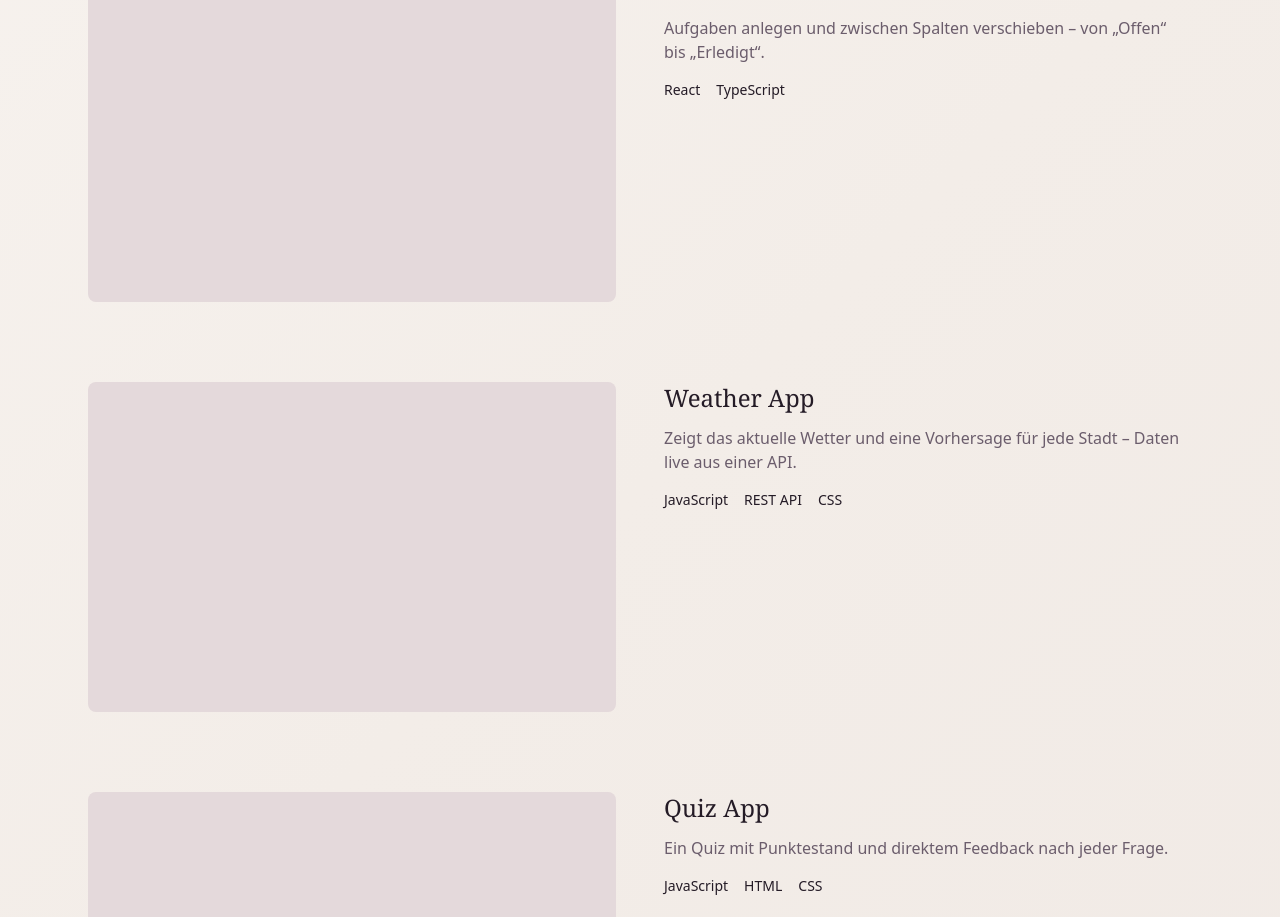
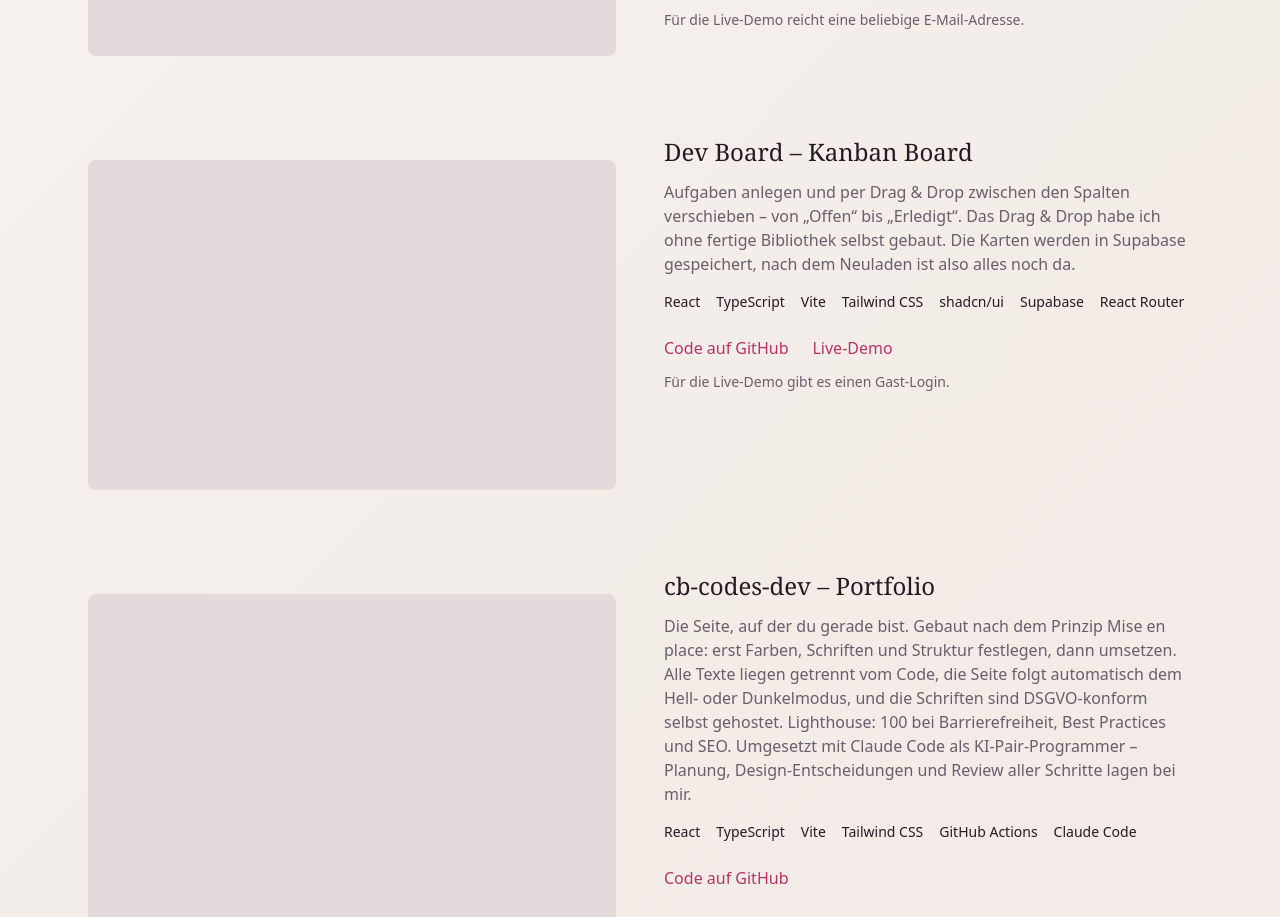
Before and after one commit to SilentCrouwd/cb-codes-dev, a React (Vite) app: page / in a window 1280 px wide. Shown: the part 1880-2797 px from the top of the page. Built offline with nearby package versions, Linux system fonts and the light colour scheme.

Commit message:
feat: update portfolio content and project descriptions for clarity and detail

```diff
--- a/src/content/about.ts
+++ b/src/content/about.ts
@@ -6,8 +6,8 @@ export type AboutContent = {
 export const about: AboutContent = {
   heading: 'Über mich',
   paragraphs: [
-    'Ich bin gelernter Koch. In der Küche entscheidet sich vieles, bevor der erste Gast kommt: Mise en place. Jedes Messer liegt an seinem Platz, jede Zutat ist vorbereitet.',
-    'Genau so arbeite ich heute mit Code. Ich bilde mich gerade zum Frontend-Entwickler weiter und baue mit meinem kleinen Unternehmen Websites für kleine Firmen – gut geplant, sauber umgesetzt.',
-    'Aus der Küche bringe ich mit: Ruhe, wenn es stressig wird, Teamarbeit und Termine, die gehalten werden.',
+    '18 Jahre war ich À-la-carte-Koch – in Restaurants, Hotels und im Catering. Dort habe ich gelernt, was ich heute beim Entwickeln brauche: ruhig bleiben, wenn es stressig wird. Den Überblick behalten, wenn vieles gleichzeitig fertig werden muss. Und alles vorbereiten, bevor es losgeht – in der Küche heißt das Mise en place.',
+    'Ich lerne am besten, indem ich Dinge baue. Deshalb habe ich mich für die Weiterbildung bei DevKarriere entschieden, die genau darauf setzt. Frontend und KI habe ich abgeschlossen, jetzt folgt das Backend. KI nutze ich dabei als Lernpartner und Tutor: Sie erklärt, ich verstehe und entscheide. Mein Ziel: Fullstack-Entwickler.',
+    'Am liebsten gestalte ich – aufgeräumte Oberflächen, bei denen jedes Element seinen Platz hat und nichts zufällig dort liegt. Und mal ehrlich: Gibt es etwas Besseres als den Moment, in dem die eigene Idee am Ende funktioniert?',
   ],
 };
--- a/src/content/projects.ts
+++ b/src/content/projects.ts
@@ -8,6 +8,8 @@ export type Project = {
   description: string;
   tech: string[];
   links: ProjectLink[];
+  /** Optional hint shown below the links, e.g. how to log in to the demo */
+  note?: string;
 };
 
 export type ProjectsContent = {
@@ -19,46 +21,127 @@ export const projectsSection: ProjectsContent = {
   heading: 'Projekte',
   projects: [
     {
-      title: 'Business App',
+      title: 'araDine – Business App',
       description:
-        'Eine Web-App für kleine Betriebe, die den Arbeitsalltag übersichtlicher macht.',
-      tech: ['React', 'TypeScript', 'Tailwind CSS'],
-      links: [],
+        'Im Betrieb laufen Bewirtungen noch über Formular, Drucker und Scanner. araDine bildet den ganzen Ablauf digital ab: von der Buchung über ein Dashboard für Mitarbeitende bis zur Übersicht für die Betriebsleitung. Herzstück ist ein mehrstufiges Formular, dessen Daten über vier Komponenten gesammelt und am Ende mit einem Klick abgeschickt werden. Aktuell testen meine Kolleginnen und Kollegen die App.',
+      tech: [
+        'React',
+        'TypeScript',
+        'Vite',
+        'Tailwind CSS',
+        'shadcn/ui',
+        'Supabase',
+        'React Router',
+      ],
+      links: [
+        {
+          label: 'Code auf GitHub',
+          href: 'https://github.com/SilentCrouwd/araDine',
+        },
+        { label: 'Live-Demo', href: 'https://silentcrouwd.github.io/araDine/' },
+      ],
+      note: 'Für die Live-Demo reicht eine beliebige E-Mail-Adresse.',
     },
     {
-      title: 'Kanban Board',
+      title: 'Dev Board – Kanban Board',
       description:
-        'Aufgaben anlegen und zwischen Spalten verschieben – von „Offen“ bis „Erledigt“.',
-      tech: ['React', 'TypeScript'],
-      links: [],
+        'Aufgaben anlegen und per Drag & Drop zwischen den Spalten verschieben – von „Offen“ bis „Erledigt“. Das Drag & Drop habe ich ohne fertige Bibliothek selbst gebaut. Die Karten werden in Supabase gespeichert, nach dem Neuladen ist also alles noch da.',
+      tech: [
+        'React',
+        'TypeScript',
+        'Vite',
+        'Tailwind CSS',
+        'shadcn/ui',
+        'Supabase',
+        'React Router',
+      ],
+      links: [
+        {
+          label: 'Code auf GitHub',
+          href: 'https://github.com/SilentCrouwd/dev-board',
+        },
+        {
+          label: 'Live-Demo',
+          href: 'https://silentcrouwd.github.io/dev-board/',
+        },
+      ],
+      note: 'Für die Live-Demo gibt es einen Gast-Login.',
     },
     {
-      title: 'Weather App',
+      title: 'cb-codes-dev – Portfolio',
       description:
-        'Zeigt das aktuelle Wetter und eine Vorhersage für jede Stadt – Daten live aus einer API.',
-      tech: ['JavaScript', 'REST API', 'CSS'],
-      links: [],
+        'Die Seite, auf der du gerade bist. Gebaut nach dem Prinzip Mise en place: erst Farben, Schriften und Struktur festlegen, dann umsetzen. Alle Texte liegen getrennt vom Code, die Seite folgt automatisch dem Hell- oder Dunkelmodus, und die Schriften sind DSGVO-konform selbst gehostet. Lighthouse: 100 bei Barrierefreiheit, Best Practices und SEO. Umgesetzt mit Claude Code als KI-Pair-Programmer – Planung, Design-Entscheidungen und Review aller Schritte lagen bei mir.',
+      tech: [
+        'React',
+        'TypeScript',
+        'Vite',
+        'Tailwind CSS',
+        'GitHub Actions',
+        'Claude Code',
+      ],
+      links: [
+        {
+          label: 'Code auf GitHub',
+          href: 'https://github.com/SilentCrouwd/cb-codes-dev',
+        },
+      ],
     },
     {
-      title: 'Quiz App',
+      title: 'Nutzerverwaltung',
       description:
-        'Ein Quiz mit Punktestand und direktem Feedback nach jeder Frage.',
-      tech: ['JavaScript', 'HTML', 'CSS'],
-      links: [],
+        'Mein erstes TypeScript-Projekt: Nutzer anlegen, anzeigen, bearbeiten und löschen – ein komplettes CRUD mit React. Die Daten werden im localStorage gespeichert und sind nach dem Neuladen noch da.',
+      tech: ['React', 'TypeScript', 'Vite', 'React Router', 'CSS'],
+      links: [
+        {
+          label: 'Code auf GitHub',
+          href: 'https://github.com/SilentCrouwd/nutzer-verwaltung',
+        },
+        {
+          label: 'Live-Demo',
+          href: 'https://silentcrouwd.github.io/nutzer-verwaltung/overview',
+        },
+      ],
     },
     {
-      title: 'Calculator',
+      title: 'Wetter-App',
       description:
-        'Ein Taschenrechner, der auch mit der Tastatur bedient werden kann.',
-      tech: ['JavaScript', 'HTML', 'CSS'],
-      links: [],
+        'Das Wetter für jede Stadt, live von WeatherAPI.com: aktuelle Werte, 7-Tage-Übersicht und eine Detailansicht. Ein passendes Bild zeigt, wie es vor Ort gerade aussieht – je nach Wetterlage und ob es Tag oder Nacht ist. Die Daten werden im localStorage zwischengespeichert, und die gesamte Oberfläche entsteht dynamisch per JavaScript – ganz ohne Framework.',
+      tech: ['JavaScript', 'HTML', 'CSS', 'WeatherAPI.com'],
+      links: [
+        {
+          label: 'Code auf GitHub',
+          href: 'https://github.com/SilentCrouwd/wetter-app',
+        },
+        {
+          label: 'Live-Demo',
+          href: 'https://silentcrouwd.github.io/wetter-app/',
+        },
+      ],
     },
     {
-      title: 'POS App',
+      title: 'Lernprojekte',
       description:
-        'Ein Kassensystem: Artikel erfassen, Summe berechnen, Bon anzeigen.',
-      tech: ['React', 'TypeScript'],
-      links: [],
+        'Meine ersten Schritte mit JavaScript, HTML und CSS: ein Quiz, eine Notiz-App, ein Kassensystem, ein Taschenrechner und eine Witze-App, die ihre Witze per Fetch aus einer API lädt und mit SCSS gestaltet ist. Kleine Projekte, an denen ich die Grundlagen gelernt habe.',
+      tech: ['JavaScript', 'HTML', 'CSS', 'SCSS', 'Fetch API'],
+      links: [
+        { label: 'Quiz', href: 'https://github.com/SilentCrouwd/QuizM4' },
+        {
+          label: 'Notiz-App',
+          href: 'https://github.com/SilentCrouwd/Notiz-appM5',
+        },
+        {
+          label: 'Kassensystem',
+          href: 'https://github.com/SilentCrouwd/Kassensystem',
+        },
+        {
+          label: 'Taschenrechner',
+          href: 'https://github.com/SilentCrouwd/Calculator',
+        },
+        {
+          label: 'Witze-App',
+          href: 'https://github.com/SilentCrouwd/Witze-App',
+        },
+      ],
     },
   ],
 };
--- a/src/content/techStack.ts
+++ b/src/content/techStack.ts
@@ -62,7 +62,7 @@ export const techStack: TechStackContent = {
     {
       heading: 'Als Nächstes',
       description:
-        'Backend lerne ich gerade in meiner Weiterbildung. Erste Erfahrung: Supabase in der Business App.',
+        'Backend lerne ich gerade in meiner Weiterbildung. Erste Erfahrung: Supabase in araDine und dem Dev Board.',
       tools: [
         { name: 'Supabase', iconType: 'brand', icon: siSupabase },
         { name: 'Backend-Entwicklung', iconType: 'ui', icon: Server },
--- a/src/sections/Projects/components/ProjectCard.tsx
+++ b/src/sections/Projects/components/ProjectCard.tsx
@@ -8,7 +8,10 @@ export function ProjectCard({ project }: ProjectCardProps) {
   return (
     <article className="grid gap-6 md:grid-cols-2 md:gap-12">
       {/* Screenshot placeholder – replaced by a real screenshot later */}
-      <div aria-hidden="true" className="aspect-16/10 rounded-lg bg-surface" />
+      <div
+        aria-hidden="true"
+        className="aspect-16/10 rounded-lg bg-surface md:mt-6"
+      />
 
       <div>
         <h3 className="font-display text-2xl">{project.title}</h3>
@@ -33,6 +36,9 @@ export function ProjectCard({ project }: ProjectCardProps) {
             ))}
           </ul>
         )}
+        {project.note && (
+          <p className="mt-3 text-sm text-muted">{project.note}</p>
+        )}
       </div>
     </article>
   );
```
Also changed, not shown: 2 other files (tests, documents, lock files or other folders).
